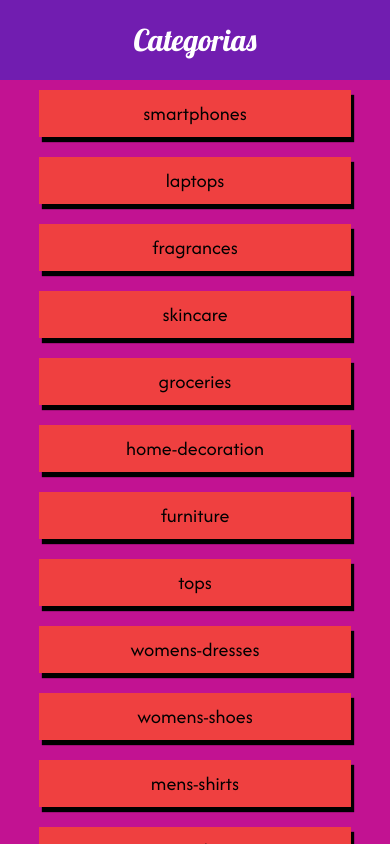
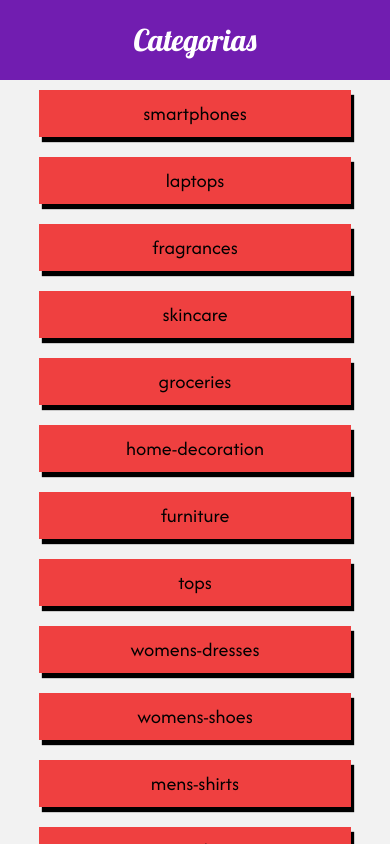
Before and after one commit to RocioIrigoyen/react-native-app, a React Native app: screen /Home in a window 390 px wide. Built offline with nearby package versions, Linux system fonts and the light colour scheme.

Commit message:
Implementé navegación}

```diff
--- a/App.js
+++ b/App.js
@@ -1,22 +1,15 @@
-import { StyleSheet, Text, View, SafeAreaView, StatusBar } from 'react-native';
-
+import { StyleSheet, SafeAreaView, StatusBar } from 'react-native';
 import { colors } from './src/global/colors';
-import Home from './src/screens/Home';
-import ItemListCategory from './src/screens/ItemListCategory';
-import ItemDetail from './src/screens/ItemDetail';
 import { useState } from 'react';
 import { useFonts } from 'expo-font';
+import Navigator from './src/navigation/Navigator';
+import { fonts } from './src/global/fonts';
 
 
 const App = () => {
-  const [categorySelected, setCategorySelected] = useState("")
 
-  const [fontLoaded] = useFonts({
-    Afacad: require("./assets/fonts/Afacad-Regular.ttf"),
-    Lobster: require("./assets/fonts/Lobster-Regular.ttf")
-  })
+  const [fontLoaded] = useFonts(fonts)
 
-  const [productDetailId, setProductDetailId] = useState(0)
 
   if (!fontLoaded) return null
 
@@ -27,24 +20,7 @@ const App = () => {
       backgroundColor={colors.violet1}
       barStyle="default"
       />
-      <SafeAreaView style={styles.container}>
-        {
-        productDetailId ?
-        <ItemDetail
-        productDetailId={productDetailId}
-        setProductDetailId={setProductDetailId}
-        />
-        :
-        categorySelected ?
-        <ItemListCategory
-        category={categorySelected}
-        setCategorySelected={setCategorySelected}
-        setProductDetailId= {setProductDetailId}
-        />
-        :
-        <Home setCategorySelected={setCategorySelected}/>}
-
-      </SafeAreaView>
+      <Navigator/>
     </>
 
   );
--- a/package.json
+++ b/package.json
@@ -11,15 +11,16 @@
   "dependencies": {
     "@expo/webpack-config": "^19.0.0",
     "@react-navigation/native": "^6.1.9",
+    "@react-navigation/native-stack": "^6.9.17",
     "expo": "~49.0.15",
     "expo-font": "~11.4.0",
     "expo-status-bar": "~1.6.0",
     "react": "18.2.0",
     "react-dom": "18.2.0",
     "react-native": "0.72.6",
-    "react-native-web": "~0.19.6",
+    "react-native-safe-area-context": "4.6.3",
     "react-native-screens": "~3.22.0",
-    "react-native-safe-area-context": "4.6.3"
+    "react-native-web": "~0.19.6"
   },
   "devDependencies": {
     "@babel/core": "^7.20.0"
--- a/src/components/Categories.js
+++ b/src/components/Categories.js
@@ -2,14 +2,14 @@ import { FlatList, StyleSheet, Text, View } from 'react-native'
 import categories from "../data/categories.json"
 import CategoryItem from './CategoryItem'
 
-const Categories = ({setCategorySelected}) => {
+const Categories = ({navigation, route}) => {
   return (
     <View style={styles.container}>
         <FlatList
         style={styles.container}
         data = {categories}
         keyExtractor={item => item}
-        renderItem={({item}) => <CategoryItem setCategorySelected={setCategorySelected} category={item}/> }
+        renderItem={({item}) => <CategoryItem category={item} navigation={navigation} route = {route}/> }
         />
     </View>
   )
--- a/src/components/CategoryItem.js
+++ b/src/components/CategoryItem.js
@@ -3,9 +3,9 @@ import React from 'react'
 import { colors } from '../global/colors'
 import CardShadow from '../wrapper/CardShadow'
 
-const CategoryItem = ({category, setCategorySelected}) => {
+const CategoryItem = ({category, navigation, route}) => {
   return (
-    <Pressable onPress={()=>setCategorySelected(category)}>
+    <Pressable onPress={()=>navigation.navigate("Category", {category})}>
         <CardShadow style={styles.container}>
         <Text style={styles.text}>{category}</Text>
         </CardShadow>
--- a/src/components/Goback.js
+++ b/src/components/Goback.js
@@ -2,18 +2,14 @@ import { StyleSheet, Text, View, Pressable } from 'react-native'
 import React from 'react'
 import { colors } from '../global/colors'
 
-const Goback = ({setVariable}) => {
 
-/*     const cleanSelection = () => {
-        setProductDetailId(0)
-        setCategorySelected("")
-    } */
+const Goback = ({navigation}) => {
 
 
   return (
     <>
-        <Pressable style={styles.goBack} title= "Go back" onPress={() => setVariable("")}>
-            <Text style={styles.text}>Volver</Text>
+        <Pressable style={styles.goBack} title= "Go back" onPress={() => navigation.navigate("Home")}>
+         <Text style={styles.text}>Volver al inicio</Text>
         </Pressable>
     </>
   )
@@ -23,10 +19,12 @@ export default Goback
 
 const styles = StyleSheet.create({
     goBack: {
-        backgroundColor: colors.red1,
+        backgroundColor: colors.violet1,
         padding: 10,
     },
     text: {
-        color: "white"
+        fontFamily: "Afacad",
+        color: "white",
+        fontSize: 20,
     }
 })
--- a/src/components/Header.js
+++ b/src/components/Header.js
@@ -1,6 +1,7 @@
 import { StyleSheet, Text, View, useWindowDimensions} from 'react-native'
 import { useEffect, useState } from 'react'
 import { colors } from '../global/colors'
+
 
 const Header = ({title = "Categorias"}) => {
 
--- a/src/components/ProductItem.js
+++ b/src/components/ProductItem.js
@@ -2,11 +2,11 @@ import { Image, Pressable, StyleSheet, Text, useWindowDimensions} from 'react-na
 import {useEffect, useState} from 'react'
 import { colors } from '../global/colors'
 
-const ProductItem = ({item, setProductDetailId}) => {
+const ProductItem = ({item, navigation, route}) => {
   const {width, height} = useWindowDimensions()
 
   return (
-    <Pressable style={styles.container} onPress={() => setProductDetailId(item.id)}>
+    <Pressable style={styles.container} onPress={() => navigation.navigate("Product", {id: item.id})}>
         <Image
         style={styles.image}
         resizeMode='cover'
--- /dev/null
+++ b/src/global/fonts.js
@@ -0,0 +1,4 @@
+export const fonts = {
+    Afacad: require("../../assets/fonts/Afacad-Regular.ttf"),
+    Lobster: require("../../assets/fonts/Lobster-Regular.ttf")
+  }
--- /dev/null
+++ b/src/navigation/Navigator.js
@@ -0,0 +1,37 @@
+import { NavigationContainer } from '@react-navigation/native';
+import { createNativeStackNavigator } from '@react-navigation/native-stack';
+import Home from '../screens/Home';
+import ItemListCategory from '../screens/ItemListCategory'
+import ItemDetail from '../screens/ItemDetail'
+import Header from '../components/Header';
+
+const Stack = createNativeStackNavigator()
+
+const Navigator = () => {
+  return (
+    <NavigationContainer>
+          <Stack.Navigator
+        initialRouteName='Home'
+        screenOptions={
+        ({route}) => {
+            return {
+            header: () => {
+                return <Header title={
+                                    route.name === "Home" ? "Categorias" :
+                                    route.name === "Category" ? route.params.category  :
+                                    route.name === "Product" ? "Detalle del producto" :
+                                    "Otra pantalla"
+                                    } />
+            }
+            }
+        }
+        }>
+                <Stack.Screen name="Home" component={Home} />
+                <Stack.Screen name="Category" component={ItemListCategory} />
+                <Stack.Screen name="Product" component={ItemDetail} />
+        </Stack.Navigator>
+    </NavigationContainer>
+  )
+}
+
+export default Navigator
--- a/src/screens/Home.js
+++ b/src/screens/Home.js
@@ -1,12 +1,10 @@
 import { StyleSheet, Text, View } from 'react-native'
-import Header from '../components/Header'
 import Categories from '../components/Categories'
 
-const Home = ({setCategorySelected}) => {
+const Home = ({navigation, route}) => {
   return (
     <>
-      <Header/>
-      <Categories setCategorySelected={setCategorySelected}/>
+      <Categories navigation={navigation} route = {route}/>
     </>
   )
 }
--- a/src/screens/ItemDetail.js
+++ b/src/screens/ItemDetail.js
@@ -1,11 +1,11 @@
 import { StyleSheet, Text, View, Image, Pressable, useWindowDimensions } from 'react-native'
-import Header from '../components/Header'
 import allProducts from "../data/products.json"
 import { useState, useEffect } from 'react'
+import { colors } from '../global/colors'
 import Goback from '../components/Goback'
-import { colors } from '../global/colors'
 
-const ItemDetail = ({productDetailId, setProductDetailId}) => {
+const ItemDetail = ({navigation, route}) => {
+  const {id} = route.params
   const {width, height} = useWindowDimensions()
   const [landscape, setLandscape] = useState(false)
 
@@ -20,18 +20,16 @@ const ItemDetail = ({productDetailId, setProductDetailId}) => {
   const [product, setProduct] = useState({})
 
   useEffect(() => {
-    console.log(productDetailId)
 
-    const productFound = allProducts.find((product) => product.id === productDetailId)
+    const productFound = allProducts.find((product) => product.id === id)
 
     setProduct(productFound)
-  }, [productDetailId])
+  }, [id])
 
 
   return (
     <>
-    <Header title= "Detalle del producto"/>
-    <Goback setVariable={setProductDetailId}/>
+      <Goback navigation={navigation} route={route}/>
       <View style={landscape ? styles.containerLandscape : styles.container}>
         <Image
         style={landscape ? styles.imageLandscape : styles.image}
--- a/src/screens/ItemListCategory.js
+++ b/src/screens/ItemListCategory.js
@@ -1,12 +1,13 @@
 import { FlatList, StyleSheet, View, Text, Button, Pressable } from 'react-native'
 import React, { useState, useEffect } from 'react'
-import Header from '../components/Header'
 import Search from '../components/Search'
 import allProducts from "../data/products.json"
 import ProductItem from '../components/ProductItem'
 import Goback from '../components/Goback'
 
-const ItemListCategory = ({category, setCategorySelected, setProductDetailId}) => {
+const ItemListCategory = ({navigation, route}) => {
+
+  const {category} = route.params
 
   const [keyword, setKeyword] = useState("")
   const [products, setProducts] =useState([])
@@ -26,15 +27,14 @@ const ItemListCategory = ({category, setCategorySelected, setProductDetailId}) =
 
   return (
     <>
-      <Header/>
-      <Goback setVariable={setCategorySelected}/>
+      <Goback navigation={navigation} route={route}/>
       <Search onSearch={setKeyword}/>
       <View style={styles.container}>
         <FlatList
         style={styles.list}
         data={products}
         keyExtractor={item => item.id}
-        renderItem={({item})=> <ProductItem  item = {item} setProductDetailId={setProductDetailId}/>}
+        renderItem={({item})=> <ProductItem  item = {item} navigation={navigation} route={route}/>}
         />
       </View>
     </>
```
Also changed, not shown: 1 other file (tests, documents, lock files or other folders).
